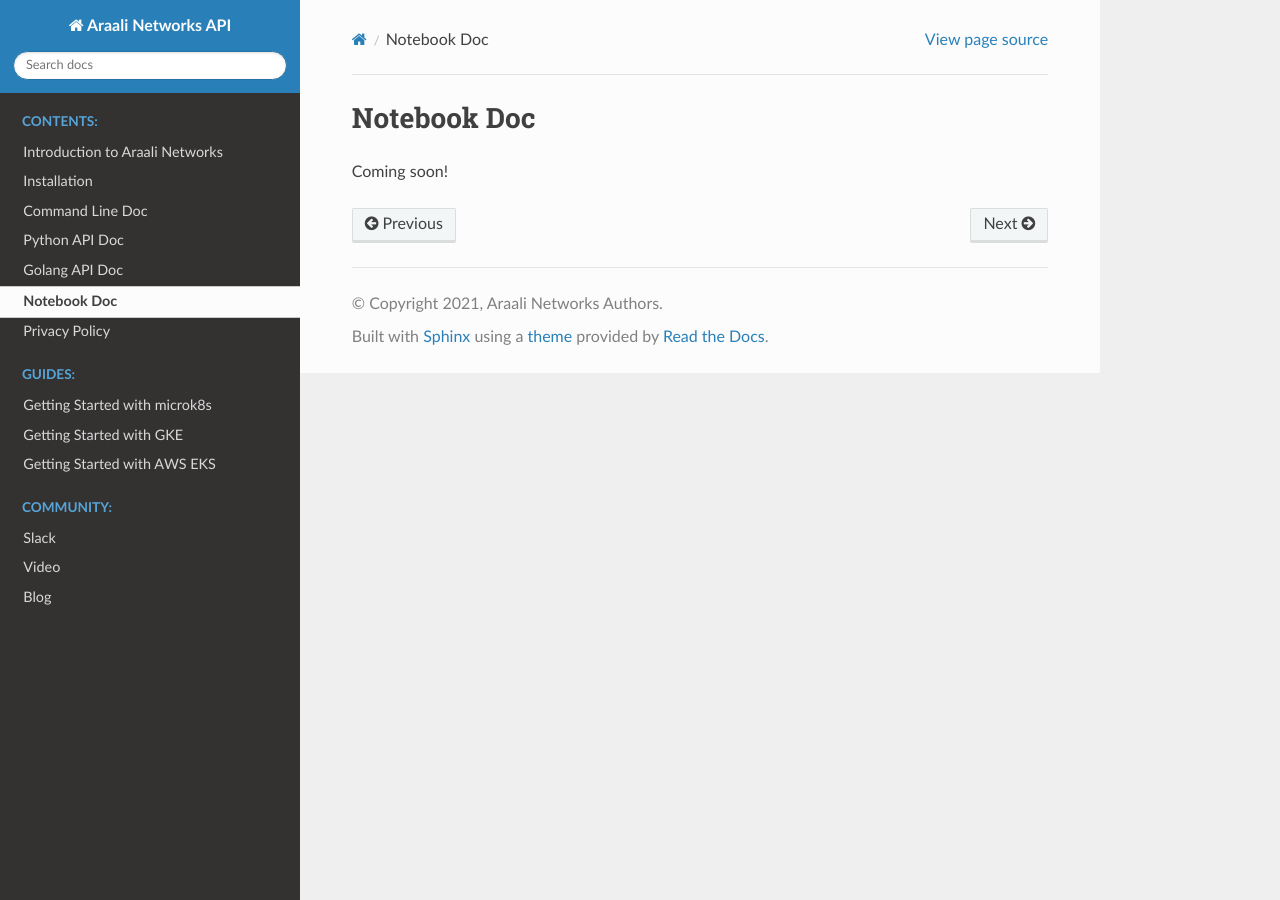
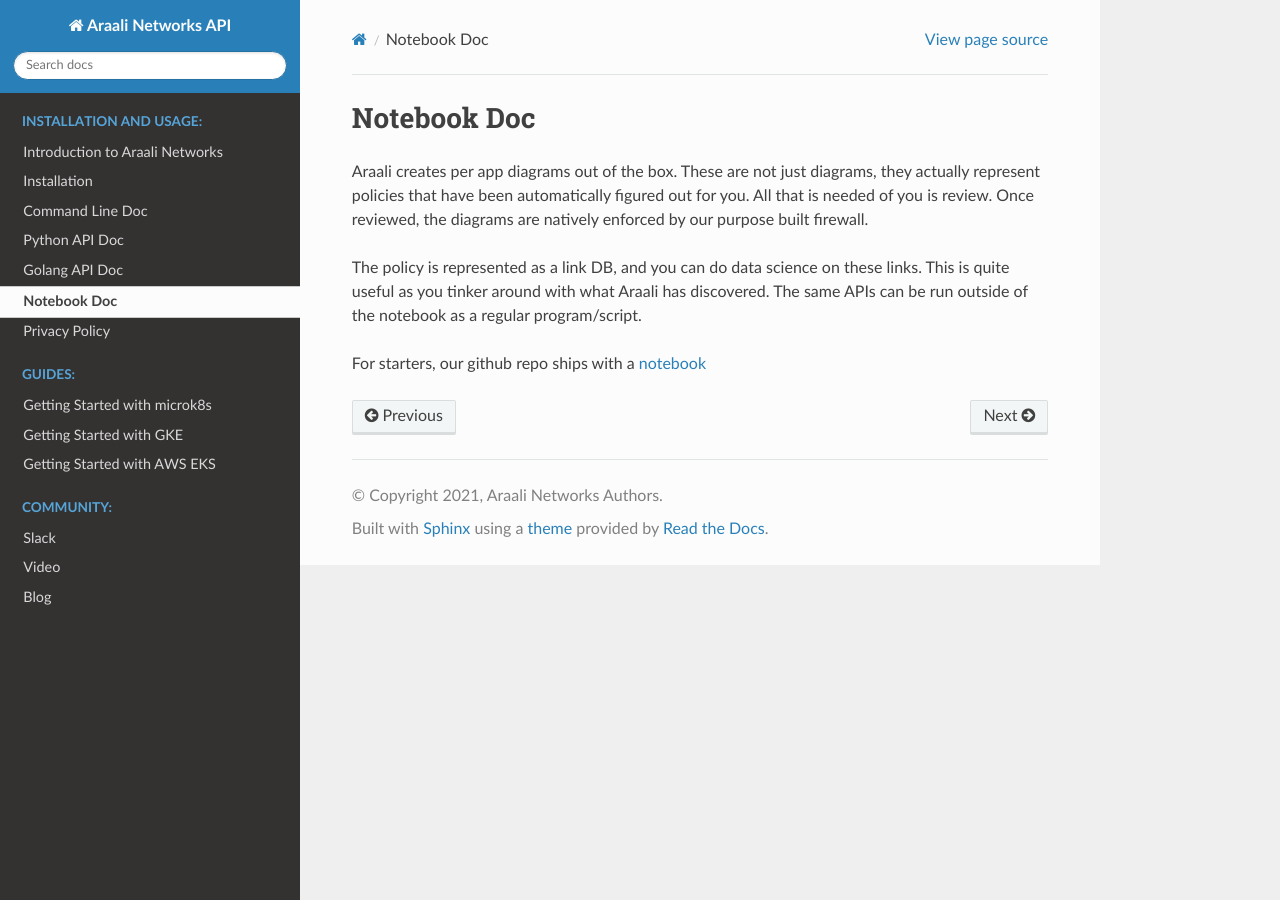
Before and after one commit to araalinetworks/api, a Sphinx documentation site: the page built from doc/source/araalictlnotebook.rst, in a window 1280 px wide. Built offline with Sphinx 7.4.7 and the Read the Docs theme 2.0.0, drawn with Linux system fonts in a browser that asks for light colours.

Commit message:
filled notebook doc

```diff
--- a/doc/source/araalictlnotebook.rst
+++ b/doc/source/araalictlnotebook.rst
@@ -1,3 +1,14 @@
 Notebook Doc
 ============
-Coming soon!
+Araali creates per app diagrams out of the box. These are not just diagrams,
+they actually represent policies that have been automatically figured out for
+you. All that is needed of you is review. Once reviewed, the diagrams are
+natively enforced by our purpose built firewall.
+
+The policy is represented as a link DB, and you can do data science on these
+links. This is quite useful as you tinker around with what Araali has
+discovered. The same APIs can be run outside of the notebook as a regular
+program/script.
+
+For starters, our github repo ships with a `notebook
+<https://github.com/araalinetworks/api/blob/main/python/araali_api.ipynb>`_
--- a/doc/source/index.rst
+++ b/doc/source/index.rst
@@ -28,7 +28,7 @@
 
 .. toctree::
    :maxdepth: 2
-   :caption: Contents:
+   :caption: Installation and usage:
    :hidden:
 
    introduction_to_araali_networks
```
Also changed, not shown: 1 other file.
